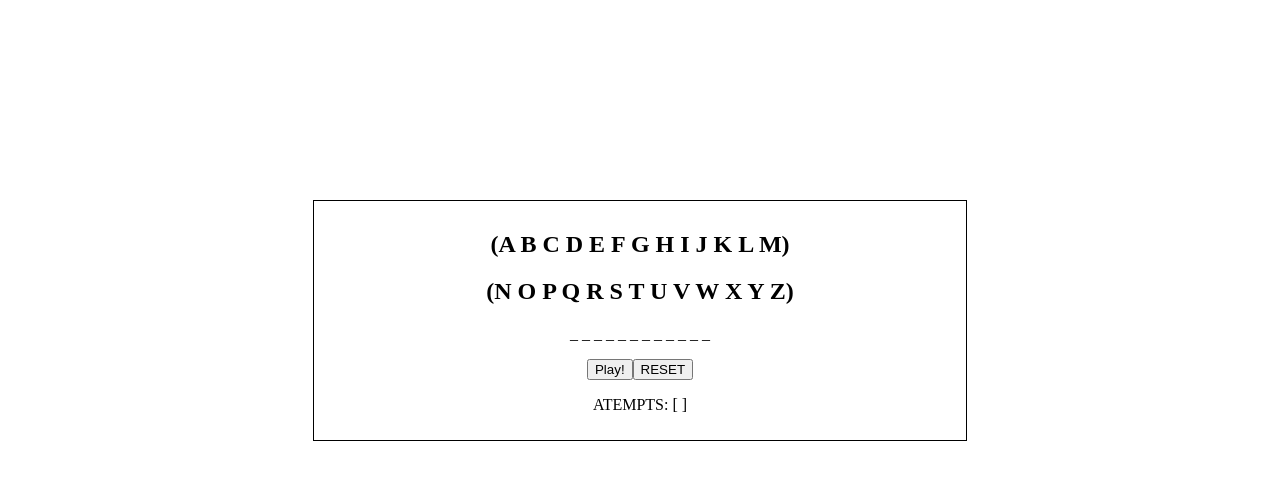
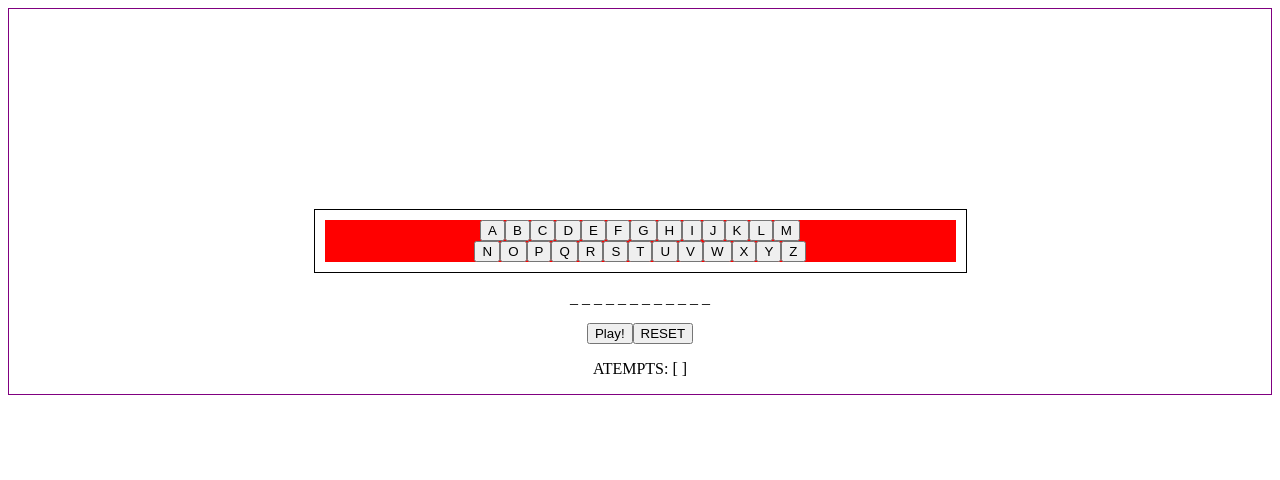
Before and after one commit to markopaunovic1/HangmanJS, a plain HTML site: page index.html in a window 1280 px wide. Drawn offline with Linux system fonts and the light colour scheme.

Commit message:
replaced string to buttons for the alfabet

```diff
--- /dev/null
+++ b/getRandomWord.js
@@ -0,0 +1,14 @@
+
+const playButton = document.getElementById('playButton');
+const outputWord = document.getElementById('currentWord');
+const apiURL = "https://random-word-api.herokuapp.com/word";
+
+const fetchWord =  playButton.addEventListener('click', (e) => {
+    fetch(apiURL)
+    .then(response => response.json())
+    .then(data => {
+        const randomWord = data[0];
+        outputWord.innerHTML = randomWord;
+    })
+    playButton.style.display="none";
+})
--- a/hangman.js
+++ b/hangman.js
@@ -1,11 +1,24 @@
 /* Implementera en variant av hangman.
 
-Lägg till stöd för att ett ord automatiskt via ett HTTP anropp. https://random-word-api.herokuapp.com/word
+Lägg till stöd för att ett ord automatiskt via ett HTTP anropp:
+https://random-word-api.herokuapp.com/word
 
-Koden versionshanteras via ett git repo. Gärna i en egen branch där en pull request är skapad
+Koden versionshanteras via ett git repo.
+Gärna i en egen branch där en pull request är skapad
 
 Inget fulhack utan snygg strukturerad kod som skulle kunna "produktionssättas" */
 
+const testbutton = document.getElementById('a-to-m');
+
 const Hangman = () => {
+    const charAToM = [A, B, C, D, E, F, G, H, I, J, K, L, M];
+    const charNToZ = ["N", "O", "P", "Q", "R", "S", "T", "U", "V", "W", "X", "Y", "Z"];
 
-}
+
+    };
+
+
+    testbutton.addEventListener('click', function(event) {
+        var pressedCharacter = String.fromCharCode(event.Hangman.charAToM);
+        console.log('You pressed character: ' + pressedCharacter);
+    })
--- a/index.html
+++ b/index.html
@@ -9,12 +9,44 @@
 <body>
     <div class="the-game">
         <div class="alfabets">
-        <h2 class="a-to-m">(A B C D E F G H I J K L M)</h2>
-        <h2 class="n-to-z">(N O P Q R S T U V W X Y Z)</h2>
+
+                <div class="alfabet-buttons">
+                    <button class="A" id="a-button">A</button>
+                    <button class="B" id="b-button">B</button>
+                    <button class="C" id="c-button">C</button>
+                    <button class="D" id="d-button">D</button>
+                    <button class="E" id="e-button">E</button>
+                    <button class="F" id="f-button">F</button>
+                    <button class="G" id="g-button">G</button>
+                    <button class="H" id="h-button">H</button>
+                    <button class="I" id="i-button">I</button>
+                    <button class="J" id="j-button">J</button>
+                    <button class="K" id="k-button">K</button>
+                    <button class="L" id="l-button">L</button>
+                    <button class="M" id="m-button">M</button>
+                </div>
+            </div>
+
+                <div class="alfabet-buttons">
+                    <button class="N" id="n-button">N</button>
+                    <button class="O" id="o-button">O</button>
+                    <button class="P" id="p-button">P</button>
+                    <button class="Q" id="q-button">Q</button>
+                    <button class="R" id="r-button">R</button>
+                    <button class="S" id="s-button">S</button>
+                    <button class="T" id="t-button">T</button>
+                    <button class="U" id="u-button">U</button>
+                    <button class="V" id="v-button">V</button>
+                    <button class="W" id="w-button">W</button>
+                    <button class="X" id="x-button">X</button>
+                    <button class="Y" id="y-button">Y</button>
+                    <button class="Z" id="z-button">Z</button>
+                </div>
+            </div>
         </div>
-        <p class="show-letter">_ _ _ _ _ _ _ _ _ _ _ _ </p>
+        <p class="show-letter" id="currentWord">_ _ _ _ _ _ _ _ _ _ _ _ </p>
 
-        <div class="buttons">
+        <div class="action-buttons">
             <button id="playButton">Play!</button>
             <button id="resetButton">RESET</button>
         </div>
@@ -22,5 +54,6 @@
         <p id="atempts" class="atempts"> ATEMPTS: [ ] </p>
     </div>
     <script src="hangman.js"></script>
+    <script src="getRandomWord.js"></script>
 </body>
 </html>
--- a/style.css
+++ b/style.css
@@ -8,7 +8,7 @@
 
 */
 
-.body {
+body {
     border: 1px solid purple;
 }
 
@@ -18,6 +18,18 @@
     margin-top: 200px;
     width: 50%;
     padding: 10px;
+}
+
+.alfabets {
+    display: block;
+
+}
+
+.alfabet-buttons {
+    background-color: red;
+    color: yellow;
+    display: flex;
+    justify-content: center;
 }
 
 .a-to-m {
@@ -30,6 +42,10 @@
     justify-content: center;
 }
 
+.characterPosition {
+    display: block
+}
+
 .atempts {
     display: flex;
     justify-content: center;
@@ -40,7 +56,8 @@
     justify-content: center;
 }
 
-.buttons {
+.action-buttons {
     display: flex;
     justify-content: center;
+
 }
```
